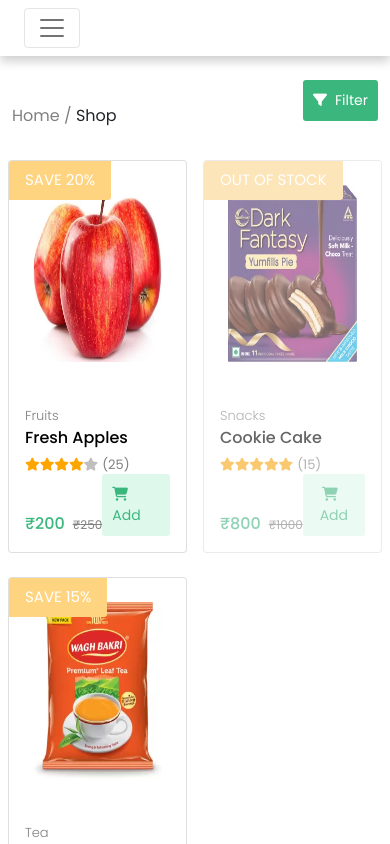
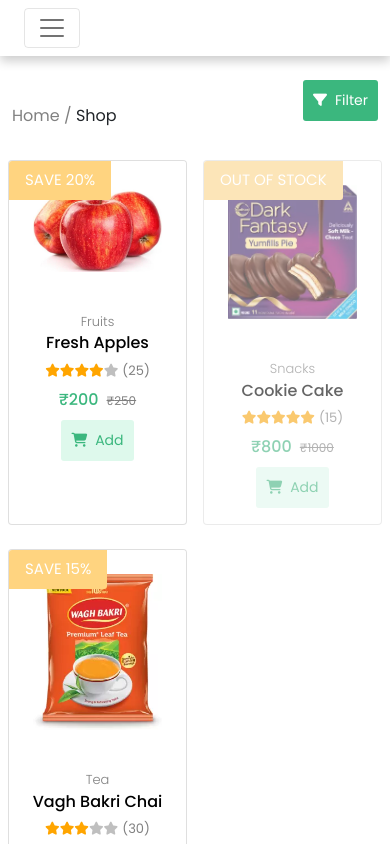
Before and after one commit to rixit-dobariya/grocery-store-mern, a React (Vite) app in the folder client/: page /shop in a window 390 px wide. Shown: the top 844 px of the page. Built offline with nearby package versions, Linux system fonts and the light colour scheme.

Commit message:
Make product list and home page responsive

```diff
--- a/client/src/components/user/Header.jsx
+++ b/client/src/components/user/Header.jsx
@@ -76,7 +76,7 @@
 							<div className="d-flex justify-content-end align-items-center flex-sm-row flex-column">
 								<div
 									className="d-flex justify-content-end align-items-center not-hidden"
-									id="SearchSection2"
+									id="SearchSection"
 								>
 									<form
 										className="d-flex justify-content-end"
--- a/client/src/components/user/ProductList.jsx
+++ b/client/src/components/user/ProductList.jsx
@@ -54,11 +54,11 @@
             {products.map((product) => {
                 const isOutOfStock = product.stock <= 0;
                 return (
-                    <div key={product.id} className="col-md-3 gap col-sm-4 p-2 col-6 mt-2">
+                    <div key={product.id} className="col-lg-3 col-md-4 col-6 gap p-2 mt-2">
                         <div className={`card h-100 ${isOutOfStock ? 'disabled-card' : ''}`}>
                             <div className="product-image text-center">
                                 <Link to="/product">
-                                    <img className="img-thumbnail img-fluid p-4" style={{ height: "225px" }} src={`/img/items/products/${product.image}`} alt={product.name} />
+                                    <img className="img-thumbnail img-fluid p-4" style={{ maxHeight: "225px" }} src={`/img/items/products/${product.image}`} alt={product.name} />
                                 </Link>
                                 <p className="like text-decoration-none" onClick={handleWishlistClick}>
                                     <i className="fa-regular fa-heart"></i>
@@ -66,11 +66,12 @@
                                 <div className="label">{isOutOfStock ? "Out Of Stock" : `Save ${product.discount}%`}</div>
                             </div>
                             <div className="card-body product-body px-3">
+                                <div className="d-flex flex-col gap-0 align-items-sm-start align-items-center ">
                                     <Link className="category-name category-link" to="/shop">{product.category}</Link>
                                     <Link className="card-title category-link font-black" to="/product">
-                                    <h6 className="not-link text-decoration-none">{product.name}</h6>
+                                        <h6 className="not-link text-decoration-none mb-0">{product.name}</h6>
                                     </Link>
-                                <div className="rating-section">
+                                    <div className="rating-section mb-sm-0 mb-2">
                                         <div className="ratings">
                                             {[...Array(5)].map((_, index) => (
                                                 <span key={index} className={`fa fa-star ${index < product.rating ? 'checked' : ''}`}></span>
@@ -78,7 +79,8 @@
                                         </div>
                                         <div className="review-count ps-1">({product.reviews})</div>
                                     </div>
-                                <div className="d-flex justify-content-between align-items-end mt-sm-2 flex-sm-column flex-row align-items-sm-center flex-lg-row">
+                                </div>
+                                <div className="d-flex flex-sm-row flex-column justify-content-sm-between justify-content-center align-items-sm-end mt-sm-2  align-items-center gap-sm-0 gap-2">
                                     <div>
                                         <span className="price">₹{product.price}</span>
                                         <span className="striked-price">₹{product.salePrice}</span>
--- a/client/src/pages/user/Home.jsx
+++ b/client/src/pages/user/Home.jsx
@@ -19,25 +19,25 @@
                 </div> --> */}
             </div>
             <ProductList />
-            <div className="row my-5">
-                <div className="col-md-6 col-6 ps-2 pe-2">
+            <div className="row my-5 gap-md-0 gap-3">
+                <div className="col-md-6 col-12">
                     <div className="border position-relative banner">
                         <img src="img/banners/670ea91823ea4banner-1.png" alt="" className="img-fluid" />
                         <div className="banner-content">
                             <p className="label">Free delivery</p>
-                            <h5 className="heading">Free shipping over ₹5000</h5>
-                            <p className="content">Shop ₹5000 products and get free delivery anywhere</p>
+                            <h5 className="heading my-2">Free shipping over ₹5000</h5>
+                            <p className="content p-0 align-self-start">Shop ₹5000 products and get free delivery anywhere</p>
                             <Link className="primary-btn order-link" to="/shop">Shop Now <i className='fas fa-arrow-right ms-2'></i></Link>
                         </div>
                     </div>
                 </div>
-                <div className="col-md-6 col-6 pe-2 ps-2">
+                <div className="col-md-6 col-12">
                     <div className="border position-relative banner">
                         <img src="img/banners/670ea92192b5bbanner-2.png" alt="" className="img-fluid" />
                         <div className="banner-content">
                             <p className="label">10% off</p>
-                            <h5 className="heading">Organic Food</h5>
-                            <p className="content">Save up to 10% off on your first order</p>
+                            <h5 className="heading my-2">Organic Food</h5>
+                            <p className="cocontent p-0 align-self-startntent">Save up to 10% off on your first order</p>
                             <Link className="primary-btn order-link" to="/shop">Shop Now <i className='fas fa-arrow-right ms-2'></i></Link>
                         </div>
                     </div>
--- a/client/src/pages/user/Shop.jsx
+++ b/client/src/pages/user/Shop.jsx
@@ -47,9 +47,9 @@
       </div>
       {filterVisible && (
         <form onSubmit={handleSubmit} method="post">
-            <div className=" border p-3 row" id="filter-section">
+            <div className=" border p-3 row " id="filter-section">
                 {/* Customer Ratings Section */}
-                <div className="col-6 col-sm-4 col-md-3  mb-2">
+                <div className="col-md-3 col-sm-4 col-6   mb-2">
                     <h6 className="mb-2"><span>Customer Ratings</span></h6>
                     <div>
                         {[4, 3, 2, 1].map((rating) => (
@@ -70,7 +70,7 @@
                 </div>
 
                 {/* Price Section */}
-                <div className="col-6 col-sm-4 col-md-3  mb-2">
+                <div className="col-md-3 col-sm-4 col-6 mb-2">
                     <h6 className="mb-2"><span>Price</span></h6>
                     <div>
                         {["lt50", "51to100", "101to200", "201to500", "gt500"].map((price) => (
@@ -96,7 +96,7 @@
                 </div>
 
                 {/* Discount Section */}
-                <div className="col-6 col-sm-4 col-md-3  mb-2">
+                <div className="col-md-3 col-sm-4 col-6 mb-2">
                     <h6 className="mb-2"><span>Discount</span></h6>
                     <div>
                         {["lt5", "5to15", "15to25", "gt25"].map((discount) => (
@@ -120,7 +120,7 @@
                     </div>
                 </div>
 
-                <div className="col-6 col-sm-4 col-md-3  mb-2 d-flex align-items-end justify-content-end">
+                <div className="col-md-3 col-sm-4 col-6 d-flex align-items-end justify-content-end">
                     <input type="submit" value="Apply" name="filter-submit" className="primary-btn js-filter-btn" />
                 </div>
             </div>
```
Lines whose indentation alone changed are shown as unchanged.
